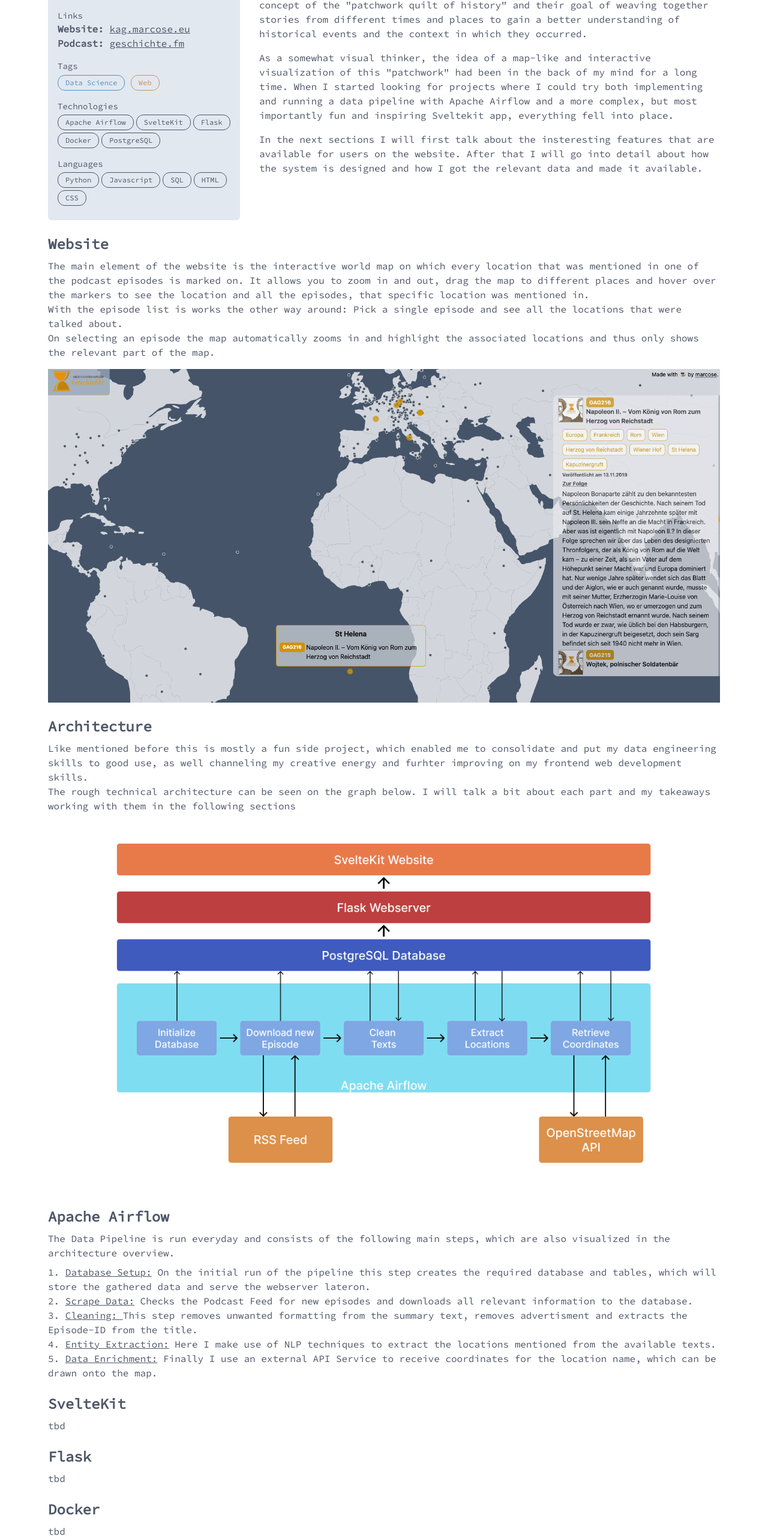
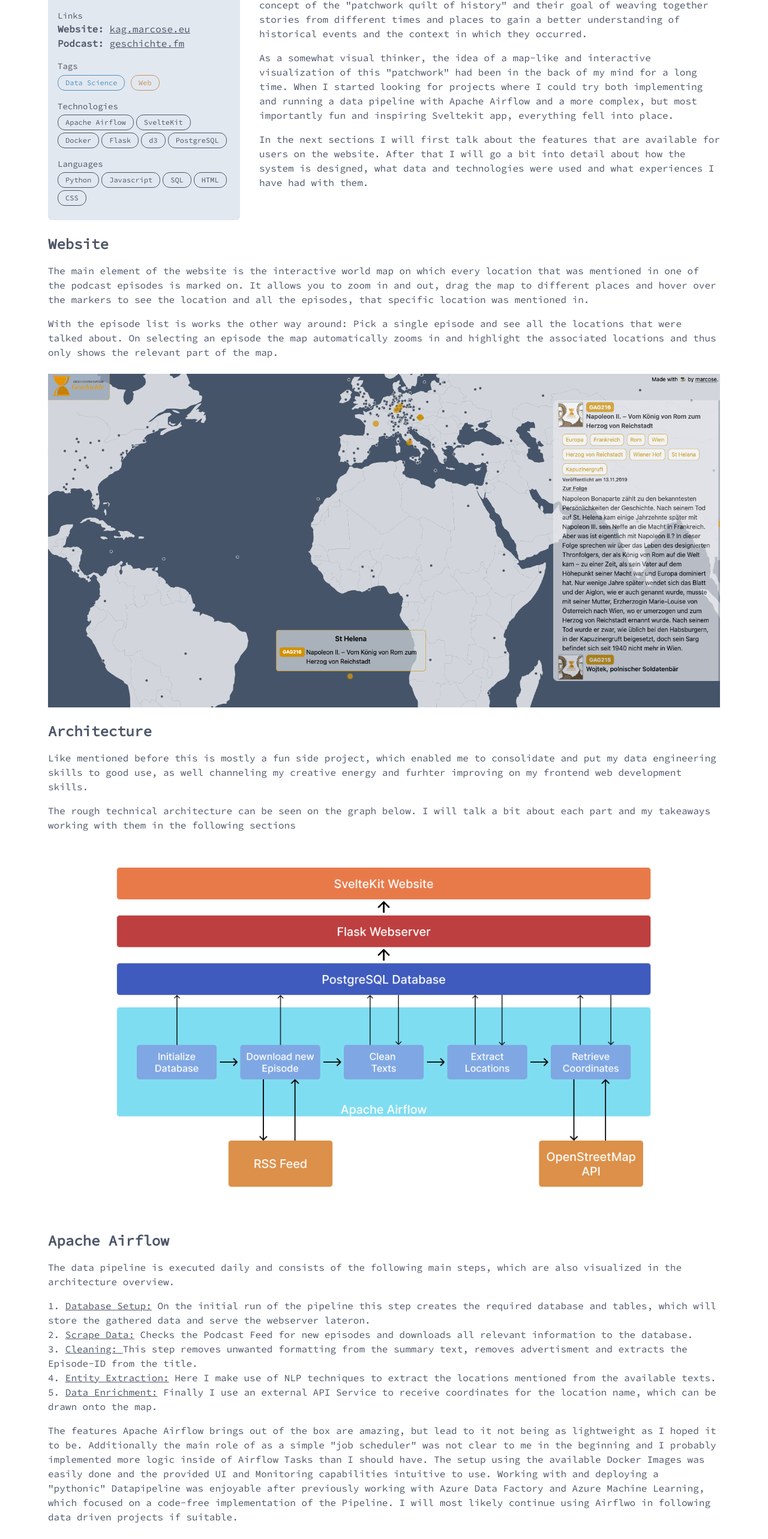
Before and after one commit to marcosefritose/marcose-website, a SvelteKit app: page /projects/kag in a window 1280 px wide. Shown: the part 232-2797 px from the top of the page at 60% size. Built offline with nearby package versions, Linux system fonts and the light colour scheme.

Commit message:
KAG detail page v1.0

```diff
--- a/src/routes/projects/kag/+page.svelte
+++ b/src/routes/projects/kag/+page.svelte
@@ -7,7 +7,7 @@
         <!-- Project Card -->
         <div class="bg-slate-200 rounded-md p-4 md:max-w-xs">
             <div class="max-w-sm mx-auto md:max-w-none">
-                <img src="/images/GAG_logo_full.png" class="object-contain px-4">
+                <img src="/images/GAG_logo_full.png" class="object-contain px-4" alt="Geschichten aus der Geschichte Logo">
             </div>
 
             <div id="links" class="py-2">
@@ -33,8 +33,9 @@
                 <div class="pt-1 flex flex-wrap gap-1">
                     <Topic topic="Apache Airflow" active={false}/>
                     <Topic topic="SvelteKit" active={false}/>
+                    <Topic topic="Docker" active={false}/>
                     <Topic topic="Flask" active={false}/>
-                    <Topic topic="Docker" active={false}/>
+                    <Topic topic="d3" active={false}/>
                     <Topic topic="PostgreSQL" active={false}/>
                 </div>
             </div>
@@ -63,7 +64,7 @@
                 As a somewhat visual thinker, the idea of a map-like and interactive visualization of this "patchwork" had been in the back of my mind for a long time. When I started looking for projects where I could try both implementing and running a data pipeline with Apache Airflow and a more complex, but most importantly fun and inspiring Sveltekit app, everything fell into place.
             </p>
             <p class="py-2">
-                In the next sections I will first talk about the insteresting features that are available for users on the website. After that I will go into detail about how the system is designed and how I got the relevant data and made it available.
+                In the next sections I will first talk about the features that are available for users on the website. After that I will go a bit into detail about how the system is designed, what data and technologies were used and what experiences I have had with them.
             </p>
         </div>
     </div>
@@ -72,14 +73,11 @@
     <div class="mb-6">
         <h2 class="text-2xl mb-2 font-semibold">Website</h2>
 
-        <p>
+        <p class="py-2">
             The main element of the website is the interactive world map on which every location that was mentioned in one of the podcast episodes is marked on. It allows you to zoom in and out, drag the map to different places and hover over the markers to see the location and all the episodes, that specific location was mentioned in.
         </p>
-        <p>
-            With the episode list is works the other way around: Pick a single episode and see all the locations that were talked about.
-        </p>
-        <p>
-            On selecting an episode the map automatically zooms in and highlight the associated locations and thus only shows the relevant part of the map.
+        <p class="py-2">
+            With the episode list is works the other way around: Pick a single episode and see all the locations that were talked about. On selecting an episode the map automatically zooms in and highlight the associated locations and thus only shows the relevant part of the map.
         </p>
 
         <img src="/images/kag.png" class="w-full mx-auto m-4" alt="Screenshot Karten aus der Geschichte">
@@ -89,10 +87,10 @@
     <div class="mb-6">
         <h2 class="text-2xl mb-2 font-semibold">Architecture</h2>
 
-        <p>
+        <p class="py-2">
             Like mentioned before this is mostly a fun side project, which enabled me to consolidate and put my data engineering skills to good use, as well channeling my creative energy and furhter improving on my frontend web development skills.
         </p>
-        <p>
+        <p class="py-2">
             The rough technical architecture can be seen on the graph below. I will talk a bit about each part and my takeaways working with them in the following sections
         </p>
 
@@ -103,8 +101,8 @@
     <div class="mb-6">
         <h2 class="text-2xl mb-2 font-semibold">Apache Airflow</h2>
 
-        <p>
-            The Data Pipeline is run everyday and consists of the following main steps, which are also visualized in the architecture overview.
+        <p class="py-2">
+            The data pipeline is executed daily and consists of the following main steps, which are also visualized in the architecture overview.
         </p>
 
         <ol class="list-decimal list-inside my-2">
@@ -114,14 +112,21 @@
             <li><span class="underline my-1">Entity Extraction:</span> Here I make use of NLP techniques to extract the locations mentioned from the available texts.</li>
             <li><span class="underline my-1">Data Enrichment:</span> Finally I use an external API Service to receive coordinates for the location name, which can be drawn onto the map.</li>
         </ol>
+
+        <p class="py-2">
+            The features Apache Airflow brings out of the box are amazing, but lead to it not being as lightweight as I hoped it to be. Additionally the main role of as a simple "job scheduler" was not clear to me in the beginning and I probably implemented more logic inside of Airflow Tasks than I should have. The setup using the available Docker Images was easily done and the provided UI and Monitoring capabilities intuitive to use. Working with and deploying a "pythonic" Datapipeline was enjoyable after previously working with Azure Data Factory and Azure Machine Learning, which focused on a code-free implementation of the Pipeline. I will most likely continue using Airflwo in following data driven projects if suitable.
+        </p>
     </div>
 
     <!-- SvelteKit Text -->
     <div class="mb-6">
         <h2 class="text-2xl mb-2 font-semibold">SvelteKit</h2>
 
-        <p>
-            tbd
+        <p class="py-2">
+            The website itself was implemented with Svelte and uses the d3 package for map visualization and interactions. The maps are loaded as a .geojson file, on which previously collected coordinates can be mapped and displayed.
+        </p>
+        <p class="py-2">
+            I chose SvelteKit after working with Vue and React in the past, and will most likely continue to use it for the foreseeable future as it has proven to be very developer friendly, well documented, flexible, and powerful. Given the project structure of SvelteKit in combination with TailwindCSS, the project seemed well organized and clean at all times and was a pleasure to work on.
         </p>
     </div>
 
@@ -129,8 +134,8 @@
     <div class="mb-6">
         <h2 class="text-2xl mb-2 font-semibold">Flask</h2>
 
-        <p>
-            tbd
+        <p class="py-2">
+            The Python-based Flask server serves as a really straightforward API for the SvelteKit application and was quickly set up in a single file. I was pleasantly surprised by the simplicity and low overhead, having previously worked with the django framework.
         </p>
     </div>
 
@@ -138,8 +143,8 @@
     <div class="mb-6">
         <h2 class="text-2xl mb-2 font-semibold">Docker</h2>
 
-        <p>
-            tbd
+        <p class="py-2">
+            I went for the extra mile at the beginning of development and "dockerized" the entire project by creating custom Docker Images for each component. Currently I use Docker Compose for both local development and hosting on a linux webserver. This ensures cloud portability and makes me independent of hosting and developing environments. Deploying a Kubernetes Cluster, which allows for easy scaling of the user-facing components, can easily be done when needed based on the already existing images.
         </p>
     </div>
 
--- a/src/routes/projects/store.js
+++ b/src/routes/projects/store.js
@@ -8,7 +8,7 @@ export const projects = [
         title: 'Karten aus der Geschichte',
         image_path: '/images/kag_board.png',
         detail_path: '/projects/kag',
-        topics: ["Data Science", "Web", "Apache Airflow", "SvelteKit", "Flask", "Python", "Javascript", "CSS", "HTML"],
+        topics: ["Data Science", "Web", "Apache Airflow", "SvelteKit", "d3", "Flask", "Python", "Javascript", "CSS", "HTML"],
         descrition: 'One of my favorite german podacasts called “Geschichten aus der Geschichte” tells a new story from history every week. I built a pipeline that reads their podcast feed, cleans the available data, transcribes the podcast and extracts all mentioned locations. An interactive map lets the user discover the places where history took place and how the map changes throughout the centuries.'
     },
     {
```
